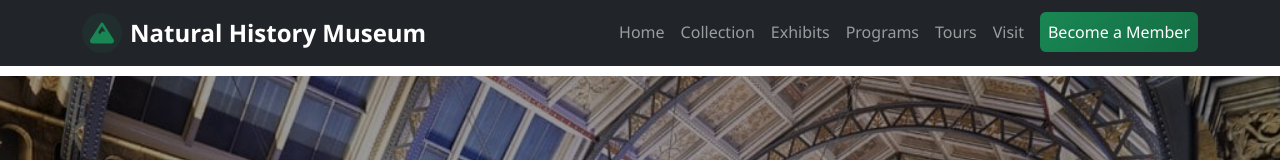
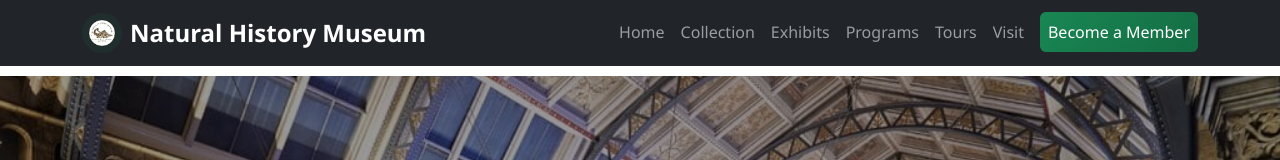
Before and after one commit to theabsan/website-4th-, a plain HTML site: page index.html in a window 1280 px wide. Shown: the top 160 px of the page. Drawn offline with nearby package versions, Linux system fonts and the light colour scheme.

Commit message:
Update index.html

```diff
--- a/index.html
+++ b/index.html
@@ -41,6 +41,14 @@
     align-items: center;
     justify-content: center;
     background: rgba(25, 135, 84, 0.1);
+    border-radius: 50%;
+    overflow: hidden;
+}
+
+.logo-container img {
+    width: 100%;
+    height: 100%;
+    object-fit: cover;
     border-radius: 50%;
 }
 
@@ -166,7 +174,7 @@
         <div class="container">
             <a class="navbar-brand d-flex align-items-center" href="#home">
     <div class="logo-container me-2">
-                    <i class="fas fa-mountain text-success"></i>
+        <img src="Image/logo.png" alt="Natural History Museum Logo">
     </div>
     <span class="fw-bold">Natural History Museum</span>
 </a>
@@ -607,7 +615,7 @@
             <div class="row g-4">
                 <div class="col-lg-4">
                     <div class="d-flex align-items-center mb-3">
-                        <i class="fas fa-mountain text-success fs-3 me-2"></i>
+    <img src="Image/logo.png" alt="Natural History Museum Logo" style="width: 40px; height: 40px; object-fit: cover; border-radius: 50%;" class="me-2">
     <h5 class="mb-0">Natural History Museum</h5>
 </div>
                     <p>Inspiring wonder and understanding of the natural world through education, research, and exploration.</p>
```
Lines whose indentation alone changed are shown as unchanged.
